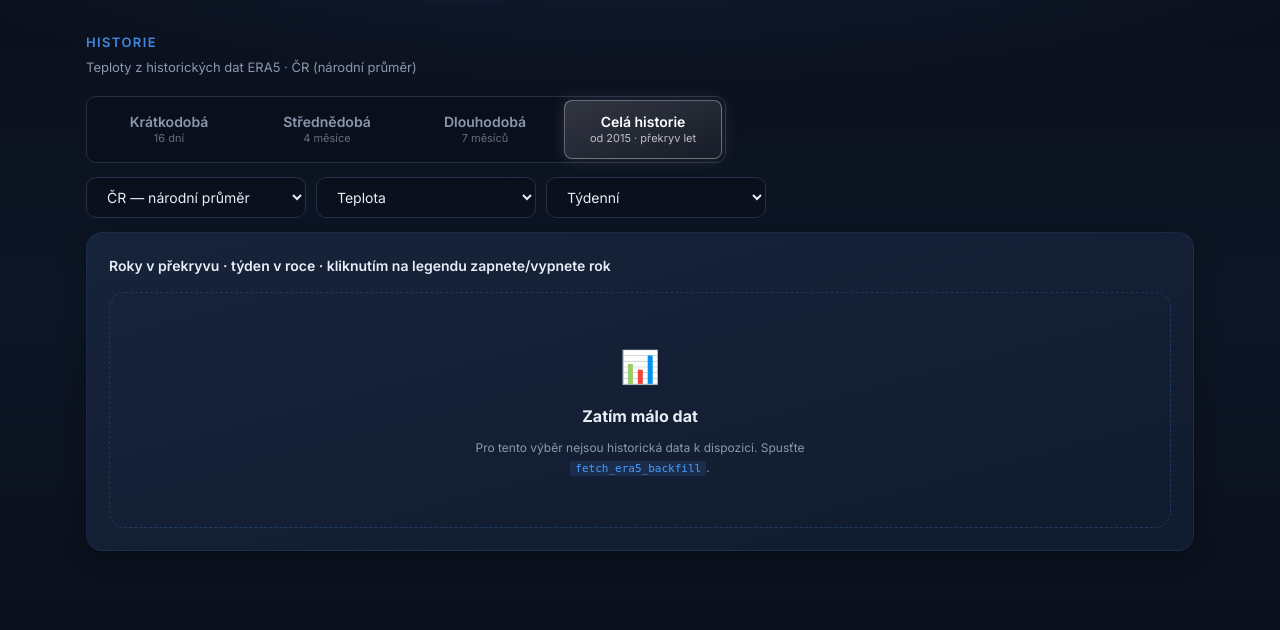
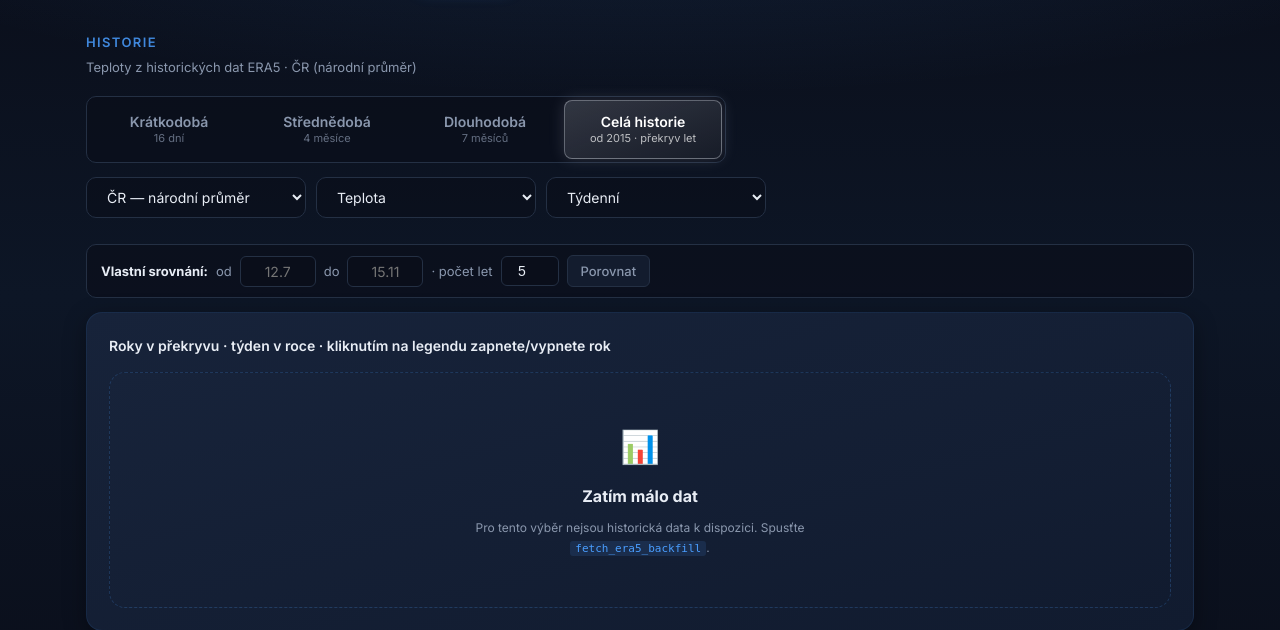
Before and after one commit to noxvex/weather-dashboard, a Django app: page /historie/ in a window 1280 px wide. Shown: the part 64-694 px from the top of the page. Run offline with Django 5.2, Linux system fonts and the light colour scheme; the visitor is signed in with stand-in values (Sample User, id 1); data that the repository does not hold is empty; some libraries are stand-ins or nearby versions.

Commit message:
Round 3: layout rework, custom horizons, manual comparison, author colors
- Main page: Přehled graph moved into the left column with the Aktuality
  feed under it; národní teplota + 22 bodů stay right; graph 420px
- Custom horizon picker next to the seg buttons: type 1-7 months, chart
  merges short-range + seasonal data cut at today+N months
- Bod: two halves — 7-day forecast + Co očekávat left, temperature chart
  + revisions right
- Historie: chart 560px; manual comparison form (od 12.7 do 15.11, počet
  let N) — daily overlay of the last N years restricted to that date
  range, all traces visible, similarity % in legend
- Author colors in feed: admin violet, leader red, system teal (border
  and name), matching the importance-by-color request
- SK color reverted to teal green to match the SR graph trace (chips and
  the Slovensko section bar); Revize page text and paddings enlarged

Co-Authored-By: Claude Fable 5 <noreply@anthropic.com>

```diff
--- a/notes/views.py
+++ b/notes/views.py
@@ -698,11 +698,33 @@ def historie(request):
     if metric not in ("t", "p"):
         metric = "t"
     rozsah = request.GET.get("rozsah", "plna")
-    if rozsah not in ("kratka", "stredni", "dlouha", "plna"):
+    if rozsah not in ("kratka", "stredni", "dlouha", "plna", "vlastni"):
         rozsah = "plna"
     rezim = request.GET.get("rezim", "abs")
     if rezim not in ("abs", "pct"):
         rezim = "abs"
+
+    # Manual comparison: date range typed as "D.M" (e.g. 12.7 till 15.11)
+    # plus how many recent years to compare
+    def _parse_dm(s):
+        try:
+            d, m = s.strip().rstrip(".").split(".")[:2]
+            return date(2001, int(m), int(d)).timetuple().tm_yday  # non-leap day-of-year
+        except (ValueError, AttributeError):
+            return None
+
+    od_raw = request.GET.get("od", "")
+    do_raw = request.GET.get("do", "")
+    try:
+        roky = max(2, min(12, int(request.GET.get("roky", "5"))))
+    except ValueError:
+        roky = 5
+    doy_from = _parse_dm(od_raw)
+    doy_to = _parse_dm(do_raw)
+    if rozsah == "vlastni" and (doy_from is None or doy_to is None):
+        rozsah = "plna"  # incomplete input — fall back to full history
+    if doy_from is not None and doy_to is not None and doy_from > doy_to:
+        doy_from, doy_to = doy_to, doy_from
 
     country = None
     point_id = None
@@ -717,7 +739,7 @@ def historie(request):
         else:
             point_id, selection_label = point.pk, f"{point.name} ({point.country})"
 
-    if rozsah != "plna":
+    if rozsah in ("kratka", "stredni", "dlouha"):
         # Recent-actuals span: simple date series, no overlay
         span = _historical_span(
             country=country, point_id=point_id,
@@ -726,17 +748,27 @@ def historie(request):
         chart = {"mode": "span", "rozsah": rozsah, "metric": metric, **span}
         has_data = bool(span["dates"])
     else:
+        # Overlay: full history, or manual comparison (daily, custom doy range,
+        # last `roky` years, all traces visible)
+        if rozsah == "vlastni":
+            gran = "d"
+            rezim = "abs"
         rows = _historical_series(country=country, point_id=point_id, granularity=gran, metric=metric)
 
         by_year = {}
         for r in rows:
             if r["value"] is None:
                 continue
+            x = int(r["x"])
+            if rozsah == "vlastni" and not (doy_from <= x <= doy_to):
+                continue
             by_year.setdefault(r["year"], {"x": [], "values": []})
-            by_year[r["year"]]["x"].append(int(r["x"]))
+            by_year[r["year"]]["x"].append(x)
             by_year[r["year"]]["values"].append(round(r["value"], 1))
 
         current_year = max(by_year) if by_year else None
+        if rozsah == "vlastni" and current_year is not None:
+            by_year = {y: s for y, s in by_year.items() if y > current_year - roky}
 
         # Similarity % of each year vs the current year over overlapping x:
         # 100 % = identical, each °C (or mm) of mean abs difference costs 12.5 pts.
@@ -778,6 +810,9 @@ def historie(request):
                 for y, s in sorted(by_year.items())
             ],
         }
+        if rozsah == "vlastni":
+            chart["all_visible"] = True
+            chart["xrange"] = [doy_from, doy_to]
         has_data = bool(by_year)
 
     return render(request, "notes/historie.html", {
@@ -789,5 +824,8 @@ def historie(request):
         "metric": metric,
         "rozsah": rozsah,
         "rezim": rezim,
+        "od": od_raw,
+        "do": do_raw,
+        "roky": roky,
         "selection_label": selection_label,
     })
--- a/static/css/main.css
+++ b/static/css/main.css
@@ -1091,3 +1096,80 @@ hr { border: none; border-top: 1px solid var(--border); margin: 1.25rem 0; }
 
 .report-meta { display: flex; align-items: center; gap: 6px; flex-wrap: wrap; margin-bottom: 5px; }
 .report-body { font-size: 13.5px; line-height: 1.6; color: var(--text); }
+
+
+/* ── Bod two-column layout ─────────────────────────────── */
+.bod-grid {
+    display: grid;
+    grid-template-columns: 1fr 1fr;
+    gap: var(--grid-gap);
+    align-items: start;
+}
+
+@media (max-width: 900px) {
+    .bod-grid { grid-template-columns: 1fr; }
+}
+
+/* ── Custom horizon picker (Přehled graph side control) ── */
+.custom-box {
+    display: flex;
+    align-items: center;
+    gap: 8px;
+    background: rgba(10,14,26,.6);
+    border: 1px solid var(--border);
+    border-radius: 10px;
+    padding: 8px 14px;
+    font-size: 13px;
+    color: var(--muted);
+    white-space: nowrap;
+}
+
+.custom-box input[type=number] {
+    width: 58px;
+    background: var(--bg);
+    border: 1px solid var(--border);
+    border-radius: 6px;
+    color: var(--text);
+    font-size: 14px;
+    padding: 5px 8px;
+    text-align: center;
+}
+
+.custom-box.on {
+    border-color: rgba(167,139,250,.5);
+    box-shadow: 0 0 14px rgba(167,139,250,.25);
+    color: #A78BFA;
+}
+
+/* ── Historie manual comparison form ───────────────────── */
+.compare-box {
+    display: flex;
+    align-items: center;
+    gap: 8px;
+    flex-wrap: wrap;
+    background: rgba(10,14,26,.6);
+    border: 1px solid var(--border);
+    border-radius: 10px;
+    padding: 10px 14px;
+    font-size: 13px;
+    color: var(--muted);
+    margin-bottom: 14px;
+}
+
+.compare-box input {
+    width: 76px;
+    background: var(--bg);
+    border: 1px solid var(--border);
+    border-radius: 6px;
+    color: var(--text);
+    font-size: 14px;
+    padding: 6px 8px;
+    text-align: center;
+}
+
+.compare-box input[type=number] { width: 58px; }
+
+.compare-box.on {
+    border-color: rgba(167,139,250,.5);
+    box-shadow: 0 0 14px rgba(167,139,250,.22);
+}
--- a/templates/notes/historie.html
+++ b/templates/notes/historie.html
@@ -52,7 +52,19 @@
     {% endif %}
 </form>
 
-{% if has_data and rozsah == "plna" %}
+{# ── Manual comparison: pick a date range and how many years back ── #}
+<form method="get" class="compare-box {% if rozsah == 'vlastni' %}on{% endif %}" style="margin-top:12px;">
+    <input type="hidden" name="bod" value="{{ sel }}">
+    <input type="hidden" name="m" value="{{ metric }}">
+    <input type="hidden" name="rozsah" value="vlastni">
+    <strong style="color:var(--text);">Vlastní srovnání:</strong>
+    od <input type="text" name="od" placeholder="12.7" value="{{ od }}">
+    do <input type="text" name="do" placeholder="15.11" value="{{ do }}">
+    · počet let <input type="number" name="roky" min="2" max="12" value="{{ roky }}">
+    <button type="submit" class="mode-btn">Porovnat</button>
+</form>
+
+{% if has_data and rozsah == "plna" or has_data and rozsah == "vlastni" %}
 {# View toggles — client-side restyle + server-side value mode #}
 <div class="hist-mode" style="display:flex; gap:6px; margin:12px 0 0; flex-wrap:wrap;">
     <button type="button" class="mode-btn active" data-mode="a" onclick="setHistMode('a')">Zvýraznit aktuální rok</button>
@@ -67,7 +79,9 @@
 
 <div class="card">
     <div class="card-title">
-        {% if rozsah == "plna" %}
+        {% if rozsah == "vlastni" %}
+            Vlastní srovnání · {{ od }} – {{ do }} · posledních {{ roky }} let · podobnost s aktuálním rokem v legendě
+        {% elif rozsah == "plna" %}
             Roky v překryvu · {% if gran == "d" %}den v roce{% else %}týden v roce{% endif %}
             {% if rezim == "pct" %} · odchylka od průměru v %, podobnost s aktuálním rokem v legendě{% endif %}
             · kliknutím na legendu zapnete/vypnete rok
@@ -78,7 +92,7 @@
     </div>
     {% if has_data %}
         <div id="hist-loading" style="display:none; color:var(--muted); font-size:13px; padding:24px 0; text-align:center;">Načítám…</div>
-        <div id="hist-chart" style="width:100%; height:420px;"></div>
+        <div id="hist-chart" style="width:100%; height:560px;"></div>
     {% else %}
         <div class="coming-soon">
             <span class="cs-icon">📊</span>
@@ -171,7 +185,7 @@ function histSubmit(form) {
             type: 'scatter', mode: 'lines', name: yr.name,
             line: { color: s.color, width: s.width, shape: daily ? 'linear' : 'spline' },
             opacity: s.opacity,
-            visible: (currentYear - yr.year <= 5) ? true : 'legendonly',
+            visible: raw.all_visible ? true : ((currentYear - yr.year <= 5) ? true : 'legendonly'),
             hovertemplate: '%{y:.1f}' + unit + '<extra>' + yr.name + '</extra>',
         };
     });
@@ -181,7 +195,7 @@ function histSubmit(form) {
             title: { text: daily ? 'den v roce' : 'týden v roce', font: { size: 11 } },
             gridcolor: 'rgba(36,48,68,0.6)', tickcolor: 'transparent',
             tickfont: { size: 11, color: '#8A97AD' }, showline: false,
-            range: daily ? [1, 366] : [1, 53],
+            range: raw.xrange ? raw.xrange : (daily ? [1, 366] : [1, 53]),
         },
     });
 
```
Also changed, not shown: other parts of static/css/main.css (+19 -14 lines), templates/notes/aktuality.html (+44 -7 lines), templates/notes/point_detail.html (+25 -15 lines).
